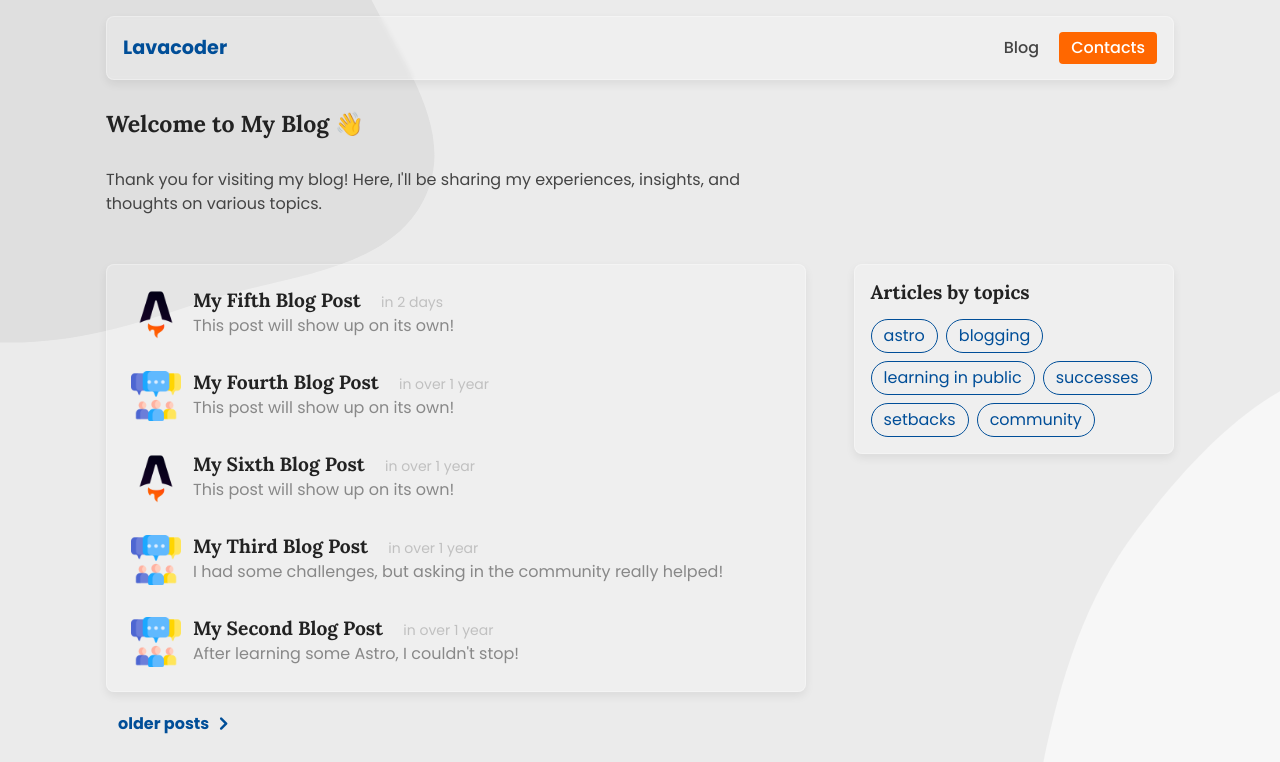
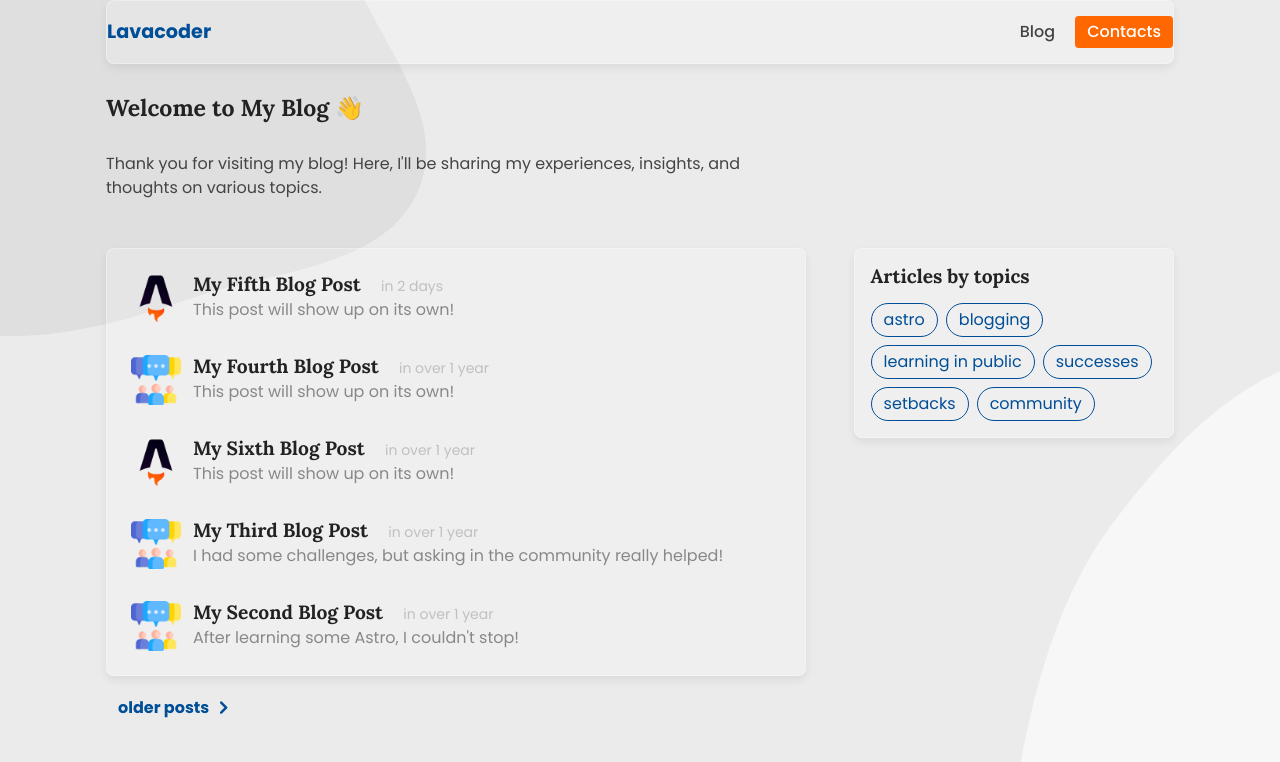
Before and after one commit to khanark/lavacoder-blog, an Astro site: page /blog in a window 1280 px wide. Shown: the top 762 px of the page. Built offline with nearby package versions, Linux system fonts and the light colour scheme; Astro itself is replaced by a stand-in of ours.

Commit message:
fix header component: removed the blur effect

```diff
--- a/src/components/Header.astro
+++ b/src/components/Header.astro
@@ -1,9 +1,9 @@
 ---
-import Navigation from "../components/Navigation.astro";
-import Hambuger from "../components/Hamburger.astro";
+import Navigation from '../components/Navigation.astro';
+import Hambuger from '../components/Hamburger.astro';
 ---
 
-<header class="header">
+<header class="header glass">
   <div class="header__logo">
     <a href="/" class="nav-title text-size-h5">Lavacoder</a>
   </div>
@@ -21,12 +21,6 @@ import Hambuger from "../components/Hamburger.astro";
     align-items: center;
     background: rgba(255, 255, 255, 0.2);
     border-radius: 8px;
-    box-shadow: 0 4px 10px rgba(0, 0, 0, 0.07);
-    backdrop-filter: blur(2px);
-    -webkit-backdrop-filter: blur(5px);
-    border: 1px solid rgba(255, 255, 255, 0.3);
-    margin-top: 1rem;
-    padding-inline: 1rem;
 
     &__logo {
       display: flex;
--- a/src/pages/blog/[...page].astro
+++ b/src/pages/blog/[...page].astro
@@ -1,12 +1,11 @@
 ---
 import BaseLayout from '../../layouts/BaseLayout.astro';
 import Tags from '../../components/Tags.astro';
-
-const pageTitle = 'My astro learning blog.';
-
 import PageInfo from '../../components/PageInfo.astro';
 import BlogPost from '../../components/BlogPost.astro';
 import Pagination from '../../components/Pagination.astro';
+
+const pageTitle = 'My astro learning blog.';
 
 export async function getStaticPaths({ paginate }) {
   const allPosts = await Astro.glob('./*.md');
```
